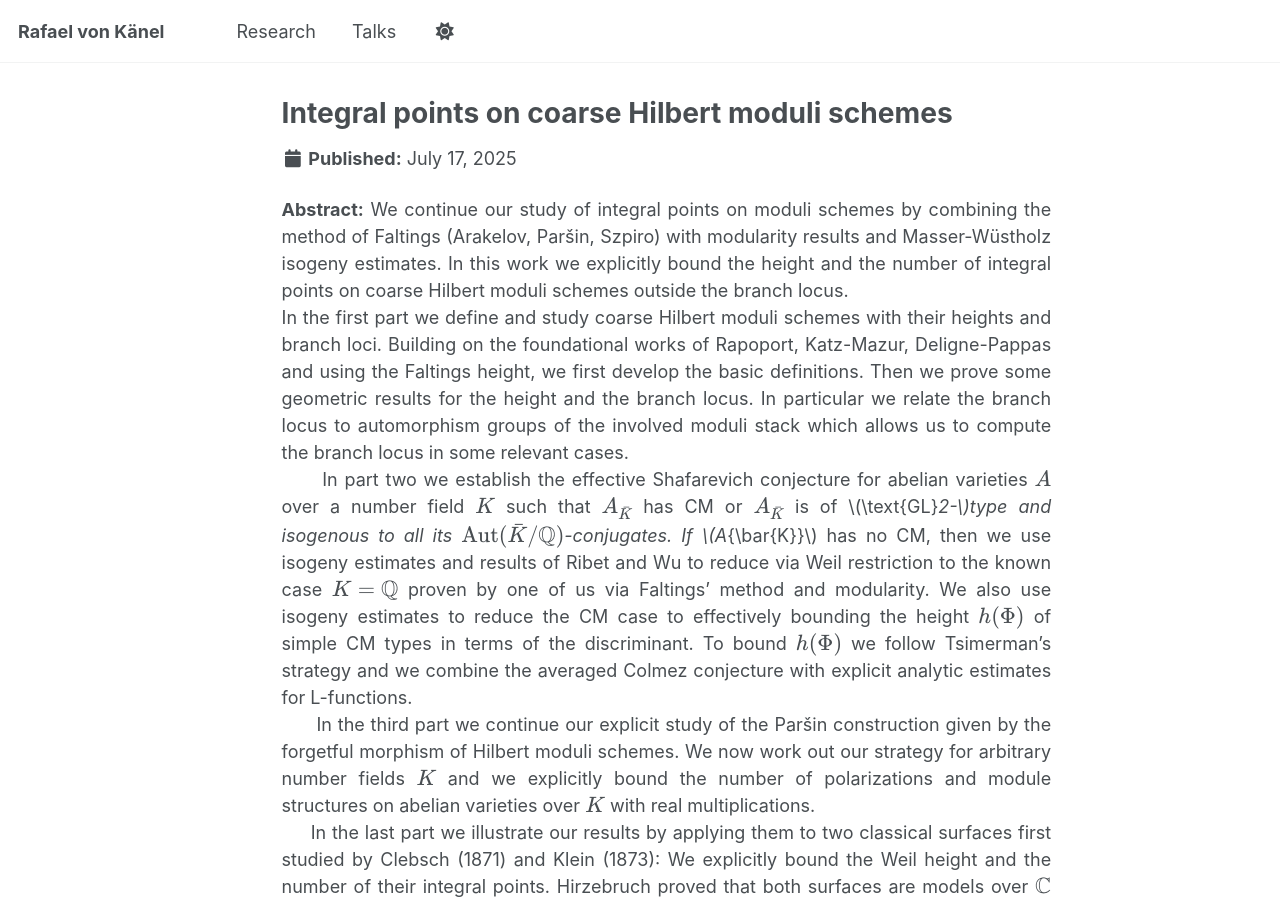
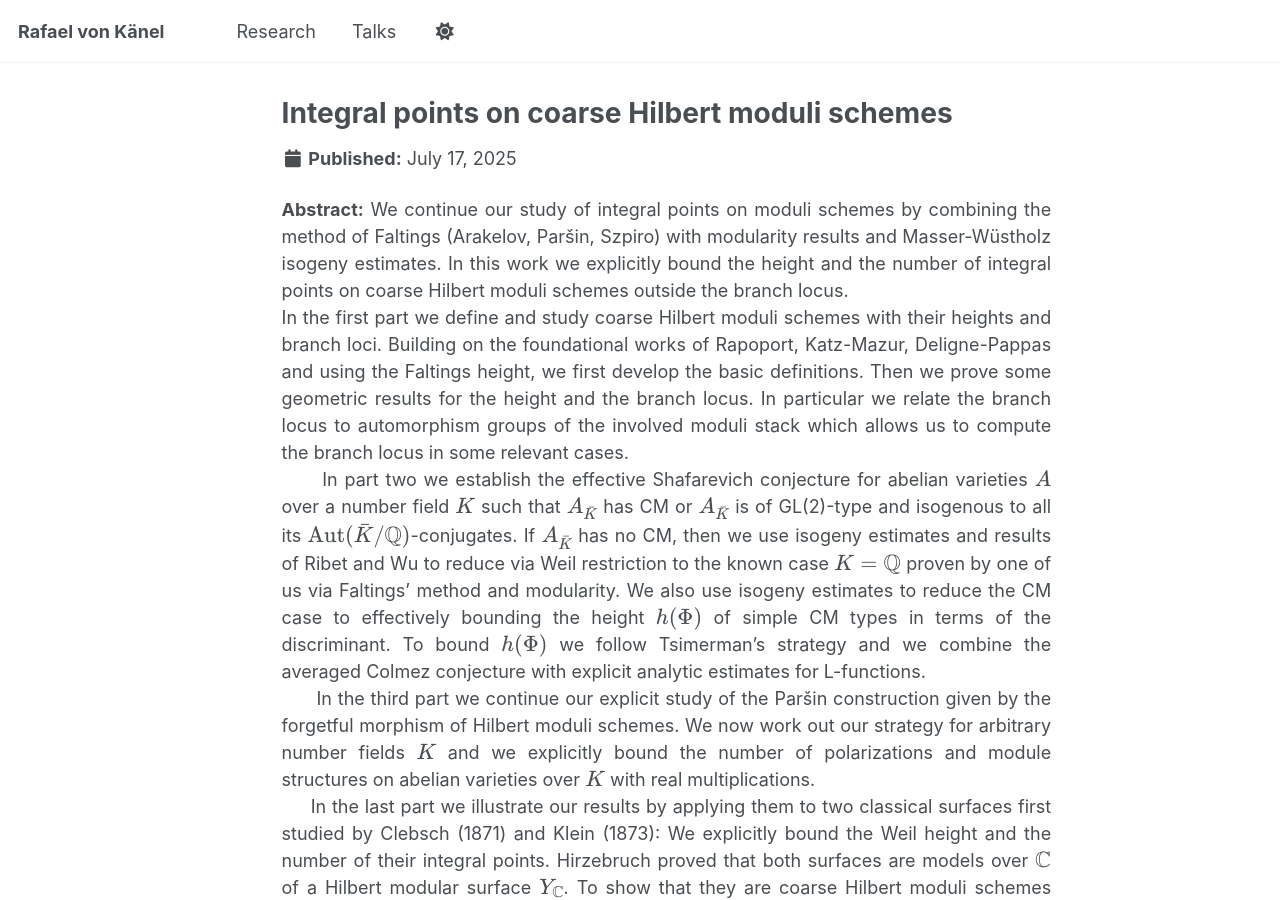
Before and after one commit to rafaelvonkanel/rafaelvonkanel.github.io, a Jekyll site: the page built from _research/proj4.md, in a window 1280 px wide and 900 px high. Built offline with Jekyll 4.4.1, drawn with Linux system fonts in a browser that asks for light colours; a script that is not in the unit is left out.

Commit message:
Update proj4.md

```diff
--- a/_research/proj4.md
+++ b/_research/proj4.md
@@ -13,6 +13,6 @@ author_profile: false
 <div style="text-align: justify !important; text-justify: inter-word;" markdown="1">
 **Abstract:** We continue our study of integral points on moduli schemes by combining the method of Faltings (Arakelov, Par&scaron;in, Szpiro) with modularity results and Masser-W&uuml;stholz isogeny estimates. In this work we explicitly bound the height and the number of integral points on coarse Hilbert moduli schemes outside the branch locus.
 In the first part we define and study coarse Hilbert moduli schemes with their heights and branch loci. Building on the foundational works of Rapoport, Katz-Mazur, Deligne-Pappas and using the Faltings height, we first develop the basic definitions. Then we prove some geometric results for the height and the branch locus. In particular we relate the branch locus to automorphism groups of the involved moduli stack which allows us to compute the branch locus in some relevant cases.
-&nbsp;&nbsp;&nbsp;&nbsp;&nbsp; In part two we establish the effective Shafarevich conjecture for abelian varieties \\(A\\)  over a number field \\(K\\) such that \\(A_{\bar{K}}\\) has CM or \\(A_{\bar{K}}\\) is of \\(\text{GL}_2-\\)type and isogenous to all its \\(\text{Aut}(\bar{K}/\mathbb{Q})\\)-conjugates. If \\(A_{\bar{K}}\\) has no CM, then we use isogeny estimates and results of Ribet and Wu to reduce via Weil restriction to the known case \\(K=\mathbb{Q}\\) proven by one of us via Faltings' method and modularity. We also use isogeny estimates to reduce the CM case to effectively bounding the height \\(h(\Phi)\\) of simple CM types in terms of the discriminant. To bound \\(h(\Phi)\\) we follow Tsimerman's strategy and we combine the averaged Colmez conjecture with explicit analytic estimates for L-functions.
+&nbsp;&nbsp;&nbsp;&nbsp;&nbsp; In part two we establish the effective Shafarevich conjecture for abelian varieties \\(A\\)  over a number field \\(K\\) such that \\(A_{\bar{K}}\\) has CM or \\(A_{\bar{K}}\\) is of GL(2)-type and isogenous to all its \\(\text{Aut}(\bar{K}/\mathbb{Q})\\)-conjugates. If \\(A_{\bar{K}}\\) has no CM, then we use isogeny estimates and results of Ribet and Wu to reduce via Weil restriction to the known case \\(K=\mathbb{Q}\\) proven by one of us via Faltings' method and modularity. We also use isogeny estimates to reduce the CM case to effectively bounding the height \\(h(\Phi)\\) of simple CM types in terms of the discriminant. To bound \\(h(\Phi)\\) we follow Tsimerman's strategy and we combine the averaged Colmez conjecture with explicit analytic estimates for L-functions.
 &nbsp;&nbsp;&nbsp;&nbsp;&nbsp; In the third part we continue our explicit study of the Par&scaron;in construction given by the forgetful morphism of Hilbert moduli schemes. We now work out our strategy for arbitrary number fields \\(K\\) and we explicitly bound the number of polarizations and module structures on abelian varieties over \\(K\\) with real multiplications.
 &nbsp;&nbsp;&nbsp;&nbsp; In the last part we illustrate our results by applying them to two classical surfaces first studied by Clebsch (1871) and Klein (1873): We explicitly bound the Weil height and the number of their integral points. Hirzebruch proved that both surfaces are models over \\(\mathbb{C}\\) of a Hilbert modular surface \\(Y_\mathbb{C}\\). To show that they are coarse Hilbert moduli schemes over \\(\mathbb{Z}[\tfrac{1}{30}]\\), we go into the construction of Rapoport and Faltings--Chai of the integral minimal compactification of \\(Y_\mathbb{C}\\) and we make it explicit via Hirzebruch's work. Here we use geometric results for integral Hirzebruch-Zagier divisors of Bruinier-Burgos-K&uuml;hn and Yang, and we compute the Fourier expansion of certain Eisenstein series via analytic results of Klingen, Siegel and Zagier. To explicitly relate the height to the Weil height, we combine Pazuki's height comparison with formulas for Hilbert theta functions due to G&ouml;tzky, Gundlach and Lauter-Naehrig-Yang.
```
